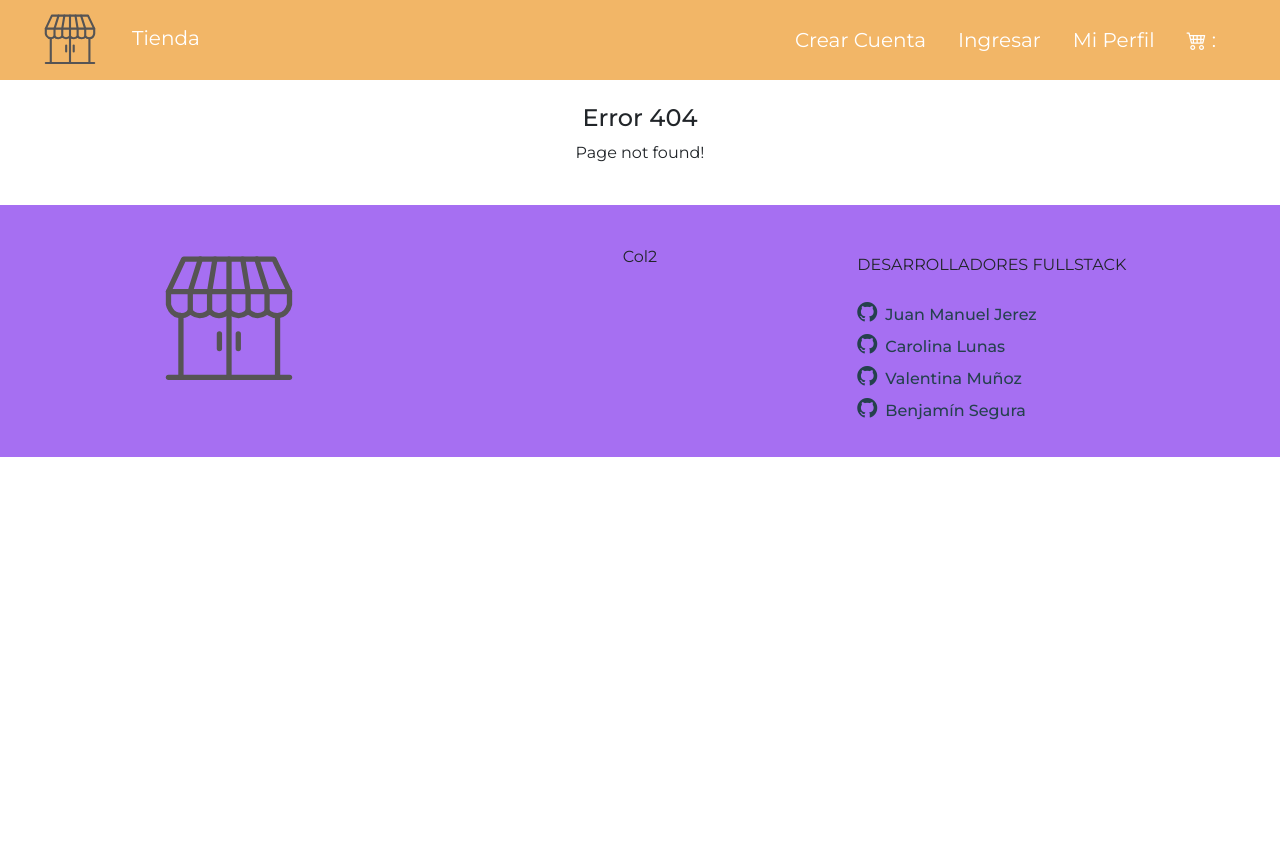
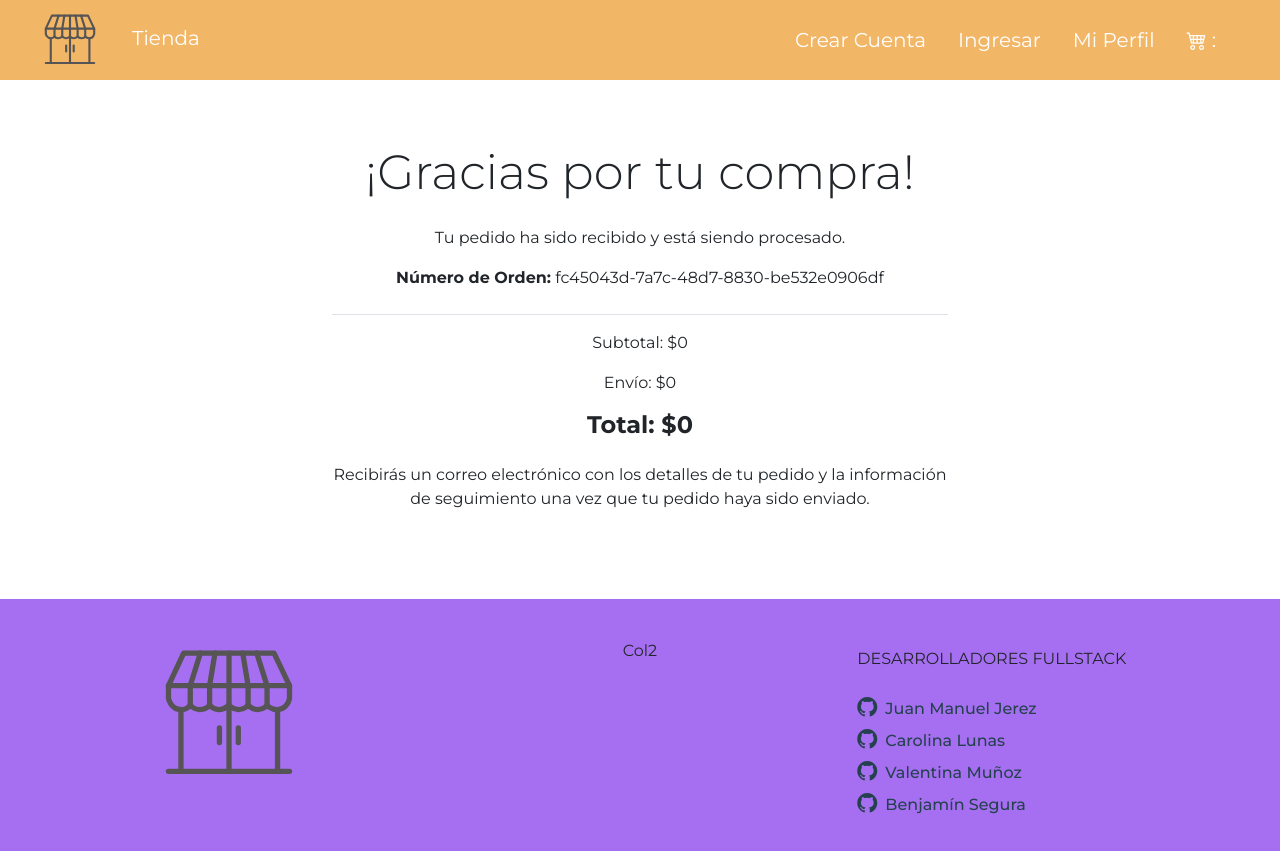
Before and after one commit to carolinalunasfarah/marketplace-frontend-react-user, a React (Vite) app in the folder frontend/: page /confirmacion in a window 1280 px wide. Before the commit this address had no page. Before the commit the page ends 800 px from the top, so only its background shows below. Built offline with nearby package versions, Linux system fonts and the light colour scheme.

Commit message:
Add uuid package and implement OrderConfirmation view

```diff
--- a/frontend/package.json
+++ b/frontend/package.json
@@ -22,7 +22,8 @@
     "react-select": "^5.8.0",
     "react-toastify": "^10.0.4",
     "sweetalert2": "^11.6.13",
-    "swiper": "^11.0.6"
+    "swiper": "^11.0.6",
+    "uuid": "^9.0.1"
   },
   "devDependencies": {
     "@types/react": "^18.2.55",
--- a/frontend/src/App.jsx
+++ b/frontend/src/App.jsx
@@ -13,6 +13,7 @@ import UserSells from "./components/UserSells";
 import Home from "./views/Home";
 import Cart from "./views/Cart";
 import Checkout from "./views/Checkout";
+import OrderConfirmation from "./views/OrderConfirmation";
 import Error404 from "./views/Error404";
 import Products from "./views/Products";
 import Product from "./views/Product";
@@ -31,8 +32,9 @@ const App = () => {
 
             <Routes>
                 <Route path="/" element={<Home />} />
-                <Route path="/cart" element={<Cart />} />
+                <Route path="/carrito" element={<Cart />} />
                 <Route path="/checkout" element={<Checkout />} />
+                <Route path="/confirmacion" element={<OrderConfirmation />} />
                 <Route path="/products" element={<Products />} />
                 <Route path="/product/:id_product" element={<Product />} />
                 <Route path="/mi-perfil/:userId" element={<UserProfile />}>
--- a/frontend/src/context/CartContext.jsx
+++ b/frontend/src/context/CartContext.jsx
@@ -1,12 +1,22 @@
-import { createContext, useState } from "react";
+import { createContext, useState, useEffect } from "react";
 
 export const CartContext = createContext();
 
 const CartProvider = ({ children }) => {
     const [totalToPay, setTotalToPay] = useState(0); // Guarda el total a pagar $.
+    const [shippingCost, setShippingCost] = useState(() => {
+        // Intenta obtener el shippingCost desde localStorage o establece 0 si no existe
+        const savedShippingCost = localStorage.getItem("shippingCost");
+        return savedShippingCost ? JSON.parse(savedShippingCost) : 0;
+    });
+
+    // Efecto para guardar shippingCost en localStorage cuando cambia
+    useEffect(() => {
+        localStorage.setItem("shippingCost", JSON.stringify(shippingCost));
+    }, [shippingCost]);
 
     return (
-        <CartContext.Provider value={{ totalToPay, setTotalToPay }}>
+        <CartContext.Provider value={{ totalToPay, setTotalToPay, shippingCost, setShippingCost }}>
             {children}
         </CartContext.Provider>
     )
--- a/frontend/src/views/Checkout.jsx
+++ b/frontend/src/views/Checkout.jsx
@@ -1,6 +1,8 @@
 import { useContext, useState, useEffect } from "react";
 import { ProductContext } from "../context/ProductContext";
 import { CartContext } from "../context/CartContext";
+
+import { useNavigate } from 'react-router-dom';
 
 // Icons
 import americanExpress from "/assets/img/payment_icons/american-express.svg";
@@ -16,8 +18,9 @@ import { Container, Form, Button } from "react-bootstrap";
 import Swal from "sweetalert2";
 
 const Checkout = () => {
-    const { cart, setCart } = useContext(ProductContext);
-    const { totalToPay, setTotalToPay } = useContext(CartContext);
+    const { cart } = useContext(ProductContext);
+    const { totalToPay, setTotalToPay, shippingCost, setShippingCost } = useContext(CartContext);
+    const navigate = useNavigate(); // Inicializa useNavigate
 
     const [formData, setFormData] = useState({
         firstName: "",
@@ -29,8 +32,6 @@ const Checkout = () => {
         address: "",
         paymentMethod: "mercadoPago",
     });
-
-    const [shippingCost, setShippingCost] = useState(0);
 
     useEffect(() => {
         setShippingCost(shippingCosts[formData.region] || 0);
@@ -119,25 +120,25 @@ const Checkout = () => {
 
         // Lógica para enviar los datos al servidor
         try {
-            const response = await fetch("https://yourapi.com/contact", {
-                method: "POST",
-                headers: {
-                    "Content-Type": "application/json",
-                },
-                body: JSON.stringify(formData),
-            });
+        //     const response = await fetch("https://yourapi.com/contact", {
+        //         method: "POST",
+        //         headers: {
+        //             "Content-Type": "application/json",
+        //         },
+        //         body: JSON.stringify(formData),
+        //     });
 
-            if (!response.ok) {
-                throw new Error("La respuesta del servidor no fue OK");
-            }
+        //     if (!response.ok) {
+        //         throw new Error("La respuesta del servidor no fue OK");
+        //     }
 
-            const data = await response.json(); // Asumiendo que el servidor responde con JSON
+        //     const data = await response.json(); // Asumiendo que el servidor responde con JSON
 
-            Swal.fire(
-                "¡Éxito!",
-                "Serás redirigido al método de pago.",
-                "success"
-            );
+        //     Swal.fire(
+        //         "¡Éxito!",
+        //         "Serás redirigido al método de pago.",
+        //         "success"
+        //     );
 
             // Limpiar el formulario después de un envío exitoso
             setFormData({
@@ -150,6 +151,10 @@ const Checkout = () => {
                 address: "",
                 paymentMethod: "",
             });
+
+            // Redirige a la página de confirmación
+            navigate('/confirmacion');
+
         } catch (error) {
             Swal.fire(
                 "Error",
--- a/frontend/src/views/OrderConfirmation.jsx
+++ b/frontend/src/views/OrderConfirmation.jsx
@@ -1,7 +1,61 @@
+import React, { useContext, useState, useEffect } from 'react';
+import { ProductContext } from '../context/ProductContext';
+import { CartContext } from '../context/CartContext';
+
+// Bootstrap
+import { Container } from 'react-bootstrap';
+
+// UUID
+import { v4 as uuidv4 } from 'uuid';
+
 const OrderConfirmation = () => {
+    const { cart } = useContext(ProductContext);
+    const { totalToPay, setTotalToPay, shippingCost } = useContext(CartContext);
+    const [orderID, setOrderID] = useState('');
+
+    useEffect(() => {
+        // Genera el UID para el número de orden cuando el componente se monta
+        setOrderID(uuidv4());
+    }, []);
+
+    // Calcular el subtotal aquí si no se pasa directamente desde el contexto
+    const subTotal = cart.items?.reduce((acc, item) => acc + item.price * item.quantity, 0) || 0;
+
+    // Actualizar el total a pagar cuando cambie el carrito
+    useEffect(() => {
+        setTotalToPay(subTotal + shippingCost);
+    }, [subTotal, shippingCost]);
+
     return (
-        <div>OrderConfirmation</div>
-    )
+        <Container className="col-lg-6 col-md-8 mx-auto text-center py-5">
+            <h2 className="display-5 py-3">¡Gracias por tu compra!</h2>
+            <p>Tu pedido ha sido recibido y está siendo procesado.</p>
+            <p><strong>Número de Orden:</strong> {orderID}</p>
+
+            <div className="my-4">
+                {cart.items.map((product, index) => (
+                    <div key={index} className="d-flex justify-content-between align-items-center">
+                        <div className="d-flex align-items-center">
+                            <img src={product.image_url} alt={product.name} className="rounded me-2" width="50" />
+                            <div>
+                                <p className="mb-0">{product.name}</p>
+                                <small>Cantidad: {product.quantity}</small>
+                            </div>
+                        </div>
+                        <span>${(product.price * product.quantity).toLocaleString("es-CL")}</span>
+                    </div>
+                ))}
+            </div>
+
+            <div className="border-top my-4">
+                <p className="mt-3">Subtotal: ${subTotal.toLocaleString("es-CL")}</p>
+                <p>Envío: ${shippingCost.toLocaleString("es-CL")}</p>
+                <h4 className="fw-bold">Total: ${totalToPay.toLocaleString("es-CL")}</h4>
+            </div>
+
+            <p className="mt-4">Recibirás un correo electrónico con los detalles de tu pedido y la información de seguimiento una vez que tu pedido haya sido enviado.</p>
+        </Container>
+    );
 }
 
-export default OrderConfirmation
+export default OrderConfirmation;
```
Also changed, not shown: 1 other file (tests, documents, lock files or other folders).
